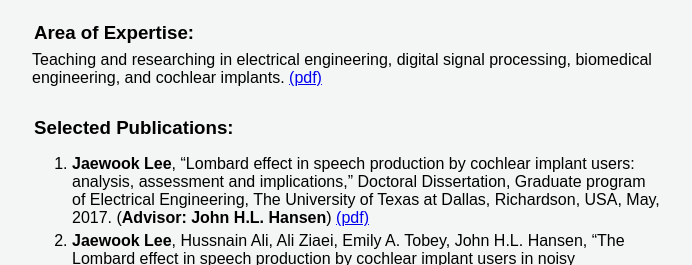
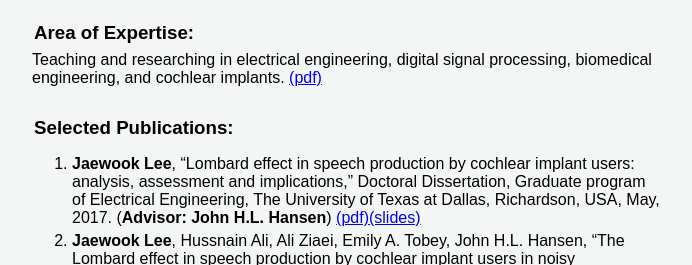
Before and after one commit to jaewooklee76/private, a plain HTML site: page index.html in a window 1280 px wide. Shown: the part 692-957 px from the top of the page, without its empty margins (13-705 px from the left). Drawn offline with Linux system fonts and the light colour scheme.

Commit message:
Update index.html

```diff
--- a/index.html
+++ b/index.html
@@ -55,7 +55,7 @@
 
   <br>
   <h3>Selected Publications:</h3>
-  <ol><li><strong>Jaewook Lee</strong>, “Lombard effect in speech production by cochlear implant users: analysis, assessment and implications,” Doctoral Dissertation, Graduate program of Electrical Engineering, The University of Texas at Dallas, Richardson, USA, May, 2017. (<strong>Advisor: John H.L. Hansen</strong>) <a href="./docs/PHD THESIS LEE 2017.pdf" target="_blank">(pdf)</a></li>
+  <ol><li><strong>Jaewook Lee</strong>, “Lombard effect in speech production by cochlear implant users: analysis, assessment and implications,” Doctoral Dissertation, Graduate program of Electrical Engineering, The University of Texas at Dallas, Richardson, USA, May, 2017. (<strong>Advisor: John H.L. Hansen</strong>) <a href="./docs/PHD THESIS LEE 2017.pdf" target="_blank">(pdf)</a><a href="./docs/PhD Thesis Defense Slides LEE.pdf" target="_blank">(slides)</a></li>
       <li><strong>Jaewook Lee</strong>, Hussnain Ali, Ali Ziaei, Emily A. Tobey, John H.L. Hansen, “The Lombard effect in speech production by cochlear implant users in noisy environments: a naturalistic study, <i>The Journal of the Acoustical Society of America</i>, Vol. 141 (4), pp. 2788-2799, April, 2017.</li>
       <li>Oldooz Hazrati, <strong>Jaewook Lee</strong> and Philipos C. Loizou, “Blind binary masking for reverberation suppression in cochlear implants,” <i>The Journal of the Acoustical Society of America</i>, Vol. 133 (3), pp. 1607-1614, March, 2013. <a href="./docs/JASA RBM LEE 2013.pdf" target="_blank">(pdf)</a></li>
       <li><strong>Jaewook Lee</strong>, Hussnain Ali, John H.L. Hansen, “Lombard effect perturbation pre-processing strategy for cochlear implant users,” <i>in Proc. Conference on Implantable Auditory Prostheses</i> (<strong>CIAP 2017</strong>), Lake Tahoe, CA, July, 2017.</li>
```
